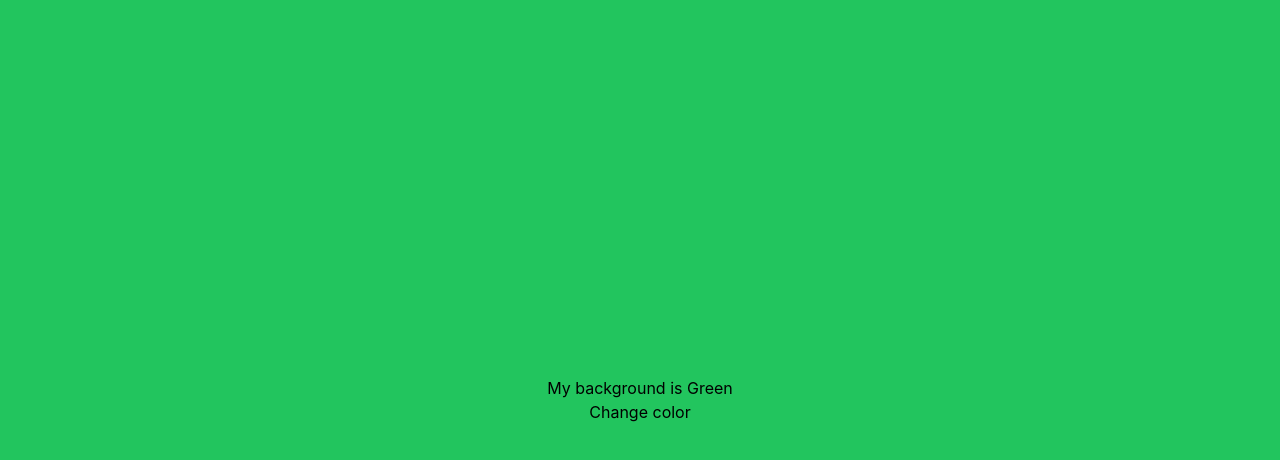
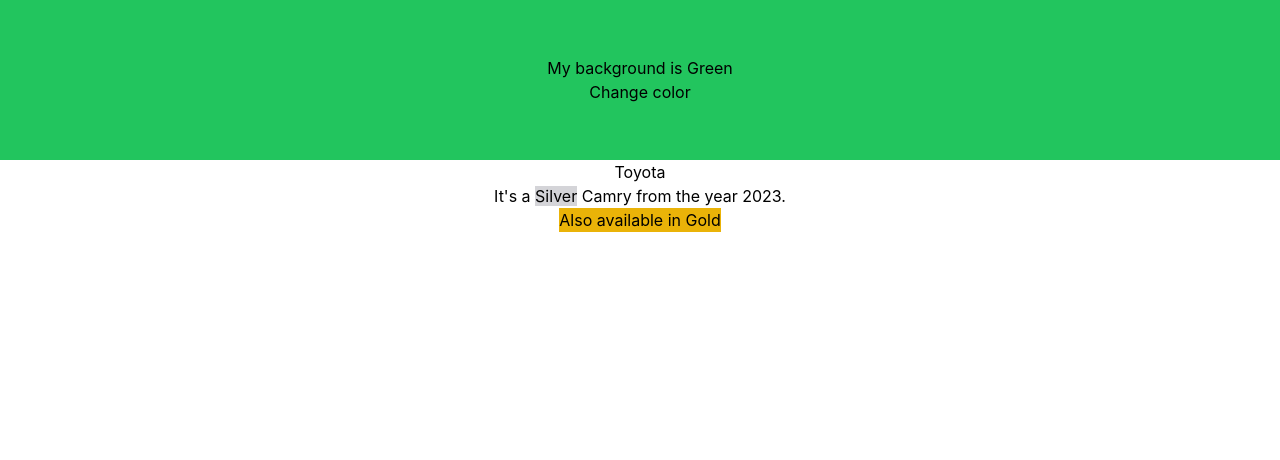
Before and after one commit to na-talia/react-hooks-playground, a React (Create React App) app: page / in a window 1280 px wide. Shown: the top 460 px of the page. Built offline with nearby package versions, Linux system fonts and the light colour scheme.

Commit message:
Initialize state using useState with an object

```diff
--- a/src/App.js
+++ b/src/App.js
@@ -1,10 +1,12 @@
 import "./App.css";
 import BackgroundColor from "./BackgroundColor";
+import TextColor from "./TextColor";
 
 function App() {
   return (
     <div className="App">
       <BackgroundColor />
+      <TextColor />
     </div>
   );
 }
--- a/src/BackgroundColor.jsx
+++ b/src/BackgroundColor.jsx
@@ -13,7 +13,7 @@ const BackgroundColor = () => {
 
   return (
     <div
-      className={`w-screen h-screen ${color} flex flex-col items-center justify-center`}
+      className={`w-screen h-40 ${color} flex flex-col items-center justify-center`}
     >
       <h2>My background is {color === "bg-green-500" ? "Green" : "Blue"}</h2>
       <button onClick={changeColor}>Change color</button>
--- /dev/null
+++ b/src/TextColor.jsx
@@ -0,0 +1,39 @@
+import React, { useState } from "react";
+
+const TextColor = () => {
+  // Initialize the car state with an object containing 5 properties
+  const [car, setCar] = useState({
+    brand: "Toyota",
+    model: "Camry",
+    year: 2023,
+    colorName: "Silver",
+    bgColor: "bg-zinc-300",
+  });
+
+  const toggleBgColor =
+    car.bgColor === "bg-zinc-300" ? "bg-yellow-500" : "bg-zinc-300";
+  const toggleColorName = car.colorName === "Silver" ? "Gold" : "Silver";
+
+  const changeColor = () => {
+    setCar((prevCar) => ({
+      ...prevCar, // passes unchanged values
+      bgColor: toggleBgColor,
+      colorName: toggleColorName,
+    }));
+  };
+
+  return (
+    <div className="w-screen">
+      <h2>{car.brand}</h2>
+      <p>
+        It's a <span className={`${car.bgColor}`}>{car.colorName}</span>{" "}
+        {car.model} from the year {car.year}.
+      </p>
+      <button className={`${toggleBgColor}`} onClick={changeColor}>
+        Also available in {toggleColorName}
+      </button>
+    </div>
+  );
+};
+
+export default TextColor;
```
